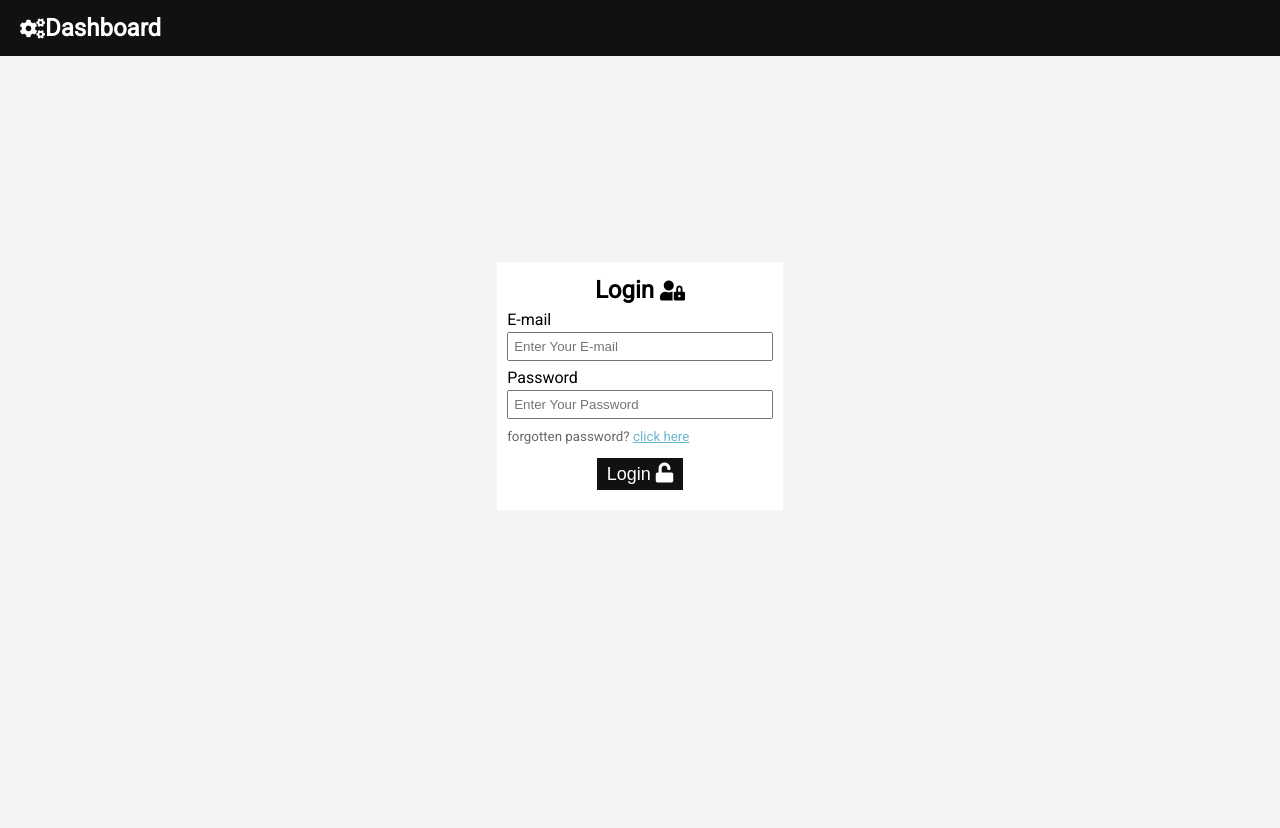
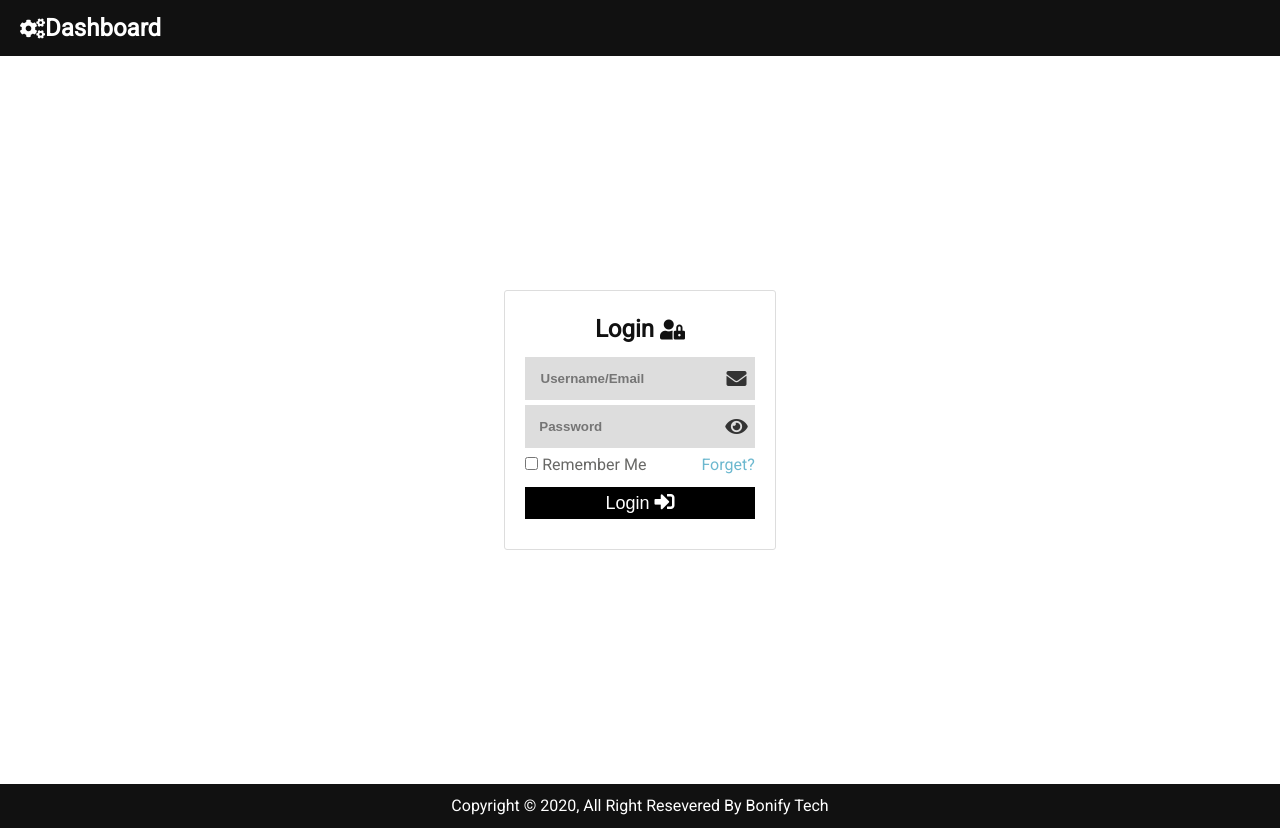
Before and after one commit to RaufAl-hassan/dashboard.github.io, a website: page login.html in a window 1280 px wide. Before the commit the page ends 800 px from the top, so only its background shows below. Drawn offline with Linux system fonts and the light colour scheme.

Commit message:
updated page
added footer and and updates login page

```diff
--- a/css/app.css
+++ b/css/app.css
@@ -51,7 +51,7 @@
 }
 
 .login-main {
-  height: 80vh;
+  height: 91vh;
 }
 
 @media (max-width: 76.8rem) {
--- a/css/utility.css
+++ b/css/utility.css
@@ -166,6 +166,10 @@ img {
   padding: 1rem 2rem !important;
 }
 
+footer {
+  background: var(--blackColor);
+  color: var(--whiteColor);
+}
 .d-flex {
   display: flex;
 }
@@ -217,6 +221,9 @@ img {
 .p-1 {
   padding: 1rem;
 }
+.p-2 {
+  padding: 2rem;
+}
 
 .px-1 {
   padding: 0 1rem;
@@ -262,6 +269,10 @@ img {
 .bg-steelbue {
   background: linear-gradient(royalblue, steelblue) !important;
   color: #fff;
+}
+.bg-white {
+  background: #fff !important;
+  color: #111 !important;
 }
 
 .active {
@@ -309,8 +320,16 @@ img {
 
 .card {
   background: var(--whiteColor);
-  height: 100%;
   border-radius: 0.2rem 0.2rem 0.2rem #ccc;
+}
+
+.card-outline {
+  border: 1px solid #ddd;
+}
+
+.b-radius {
+  border-radius: 0.3rem;
+  border-radius: 0.2rem 0.2rem 0.2rem #ddd;
 }
 
 /* progress */
@@ -355,9 +374,9 @@ img {
   font-size: 1.8rem;
   padding: 0.5rem 1rem;
   background: var(--lightColor);
+  text-align: center;
   display: inline-block;
-  text-align: center;
-  margin: 1rem 0.5rem;
+  margin: 1rem 0;
   cursor: pointer;
 }
 
@@ -368,6 +387,16 @@ img {
 
 .btn-dark {
   background: #333;
+  color: var(--whiteColor);
+}
+
+.btn-block {
+  display: block;
+  width: 100%;
+}
+
+.btn-block-black {
+  background: #000;
   color: var(--whiteColor);
 }
 
@@ -388,6 +417,40 @@ img {
   padding: 0.5rem;
   outline-color: #333;
   outline-width: 0.1;
+}
+
+.form-append {
+  position: relative;
+  color: #333;
+  display: flex;
+  align-items: center;
+  justify-content: center;
+  margin-bottom: 0.5rem;
+}
+
+.form-append,
+.form-append input {
+  background: #ddd;
+  padding: 0.7rem;
+  font-weight: bolder;
+}
+
+.form-append input {
+  border: none;
+  outline: none;
+}
+
+.form-append .append-icon {
+  cursor: pointer;
+  text-align: center;
+}
+
+.form-append .append-icon i {
+  display: block;
+}
+
+.form-append .append-icon small {
+  font-size: 1rem;
 }
 
 .d-none {
--- a/login.html
+++ b/login.html
@@ -21,7 +21,7 @@
     <header class="main-header">
       <!-- left nav-item-->
       <nav
-        class="main-navbar d-flex justify-content-between align-items-center px-1 mb-1"
+        class="main-navbar d-flex justify-content-between align-items-center px-1"
       >
         <div class="left-nav-item">
           <h2 class="p-1">
@@ -32,46 +32,40 @@
     </header>
     <!-- end header -->
     <!-- login main -->
-    <main class="login-main d-flex justify-content-center align-items-center">
-      <section class="p-1 d-flex justify-content-center align-items-center">
-        <div class="login-wrapper card p-1">
-          <h2 class="text-center">
-            Login
-            <i class="fa fa-user-lock"></i>
-          </h2>
-          <form action="./index.html" class="">
-            <div class="form-group">
-              <label for="email">E-mail</label>
-              <input
-                type="text"
-                class="form-control"
-                placeholder="Enter Your E-mail"
-              />
+    <main
+      class="login-main bg-white d-flex justify-content-center align-items-center"
+    >
+      <div class="from-wrapper card-outline p-2 b-radius">
+        <h2 class="mb-1 text-center">Login <i class="fa fa-user-lock"></i></h2>
+        <form action="./index.html" class="text-grey">
+          <div class="form-append">
+            <input type="text" placeholder="Username/Email" />
+            <div class="append-icon">
+              <i class="fa fa-envelope"></i>
             </div>
-            <div class="form-group">
-              <label for="password">Password</label>
-              <input
-                type="password"
-                class="form-control"
-                placeholder="Enter Your Password"
-              />
+          </div>
+          <div class="form-append">
+            <input type="password" placeholder="Password" />
+            <div title="show" class="append-icon">
+              <i class="fa fa-eye"></i>
             </div>
-            <small class="text-grey"
-              >forgotten password?
-              <a href="" class="text-link text-decoration-underline"
-                >click here</a
-              ></small
-            >
-            <div class="text-center">
-              <button type="submit" class="btn btn-black">
-                Login <i class="fa fa-unlock"></i>
-              </button>
-            </div>
-          </form>
-        </div>
-      </section>
+          </div>
+          <div class="d-flex justify-content-between mb-1">
+            <div><input type="checkbox" /> Remember Me</div>
+            <a href="" class="text-link">Forget?</a>
+          </div>
+          <button type="submit" class="btn btn-block-black btn-block text-grey">
+            Login <i class="fa fa-sign-in-alt"></i>
+          </button>
+        </form>
+      </div>
     </main>
     <!-- end login main -->
+    <!-- footer -->
+    <footer class="p-1 text-center">
+      <p>Copyright &copy; 2020, All Right Resevered By Bonify Tech</p>
+    </footer>
+    <!-- end footer -->
     <!-- custom js -->
     <script src="./js/utility.js"></script>
     <script src="./js/app.js"></script>
```
Also changed, not shown: index.html (+7 -1 lines).
